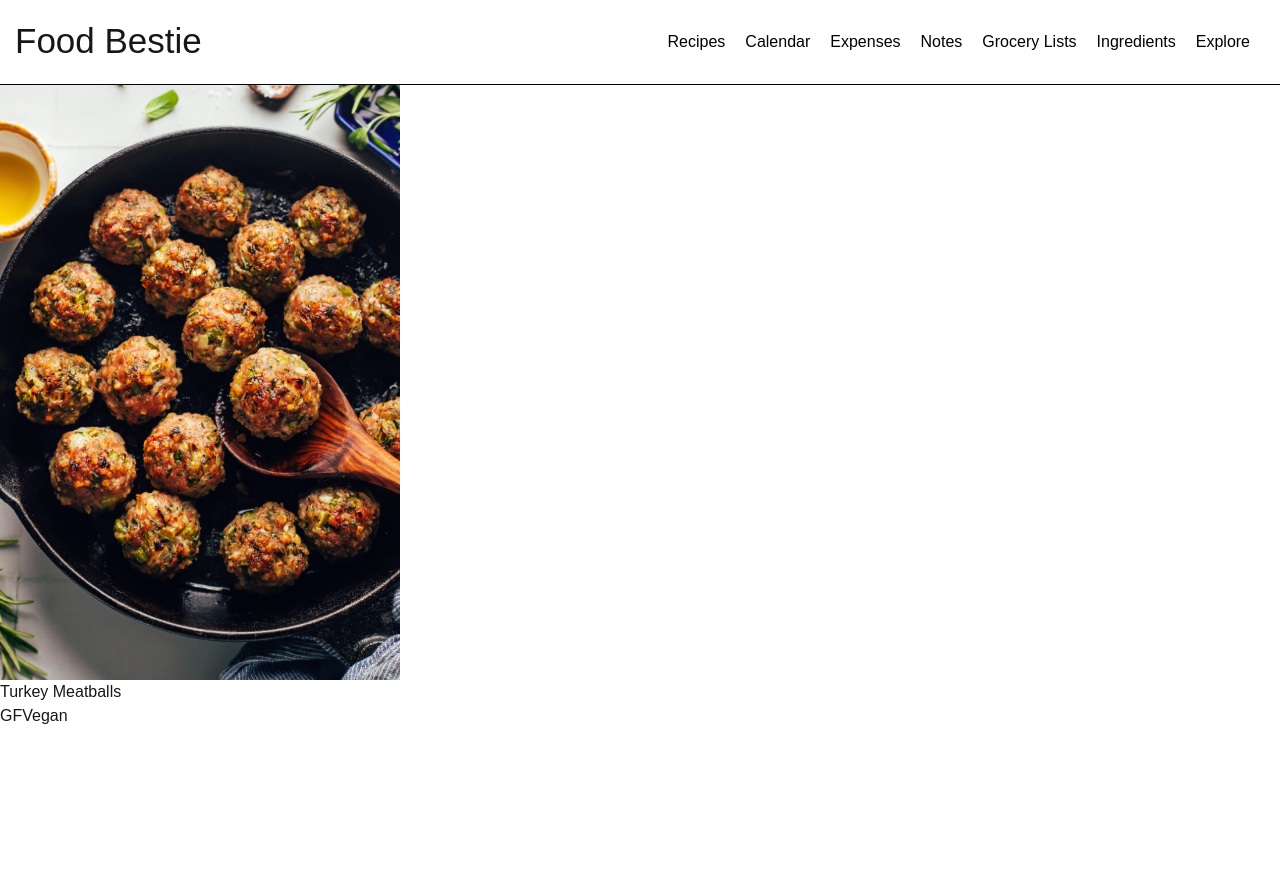
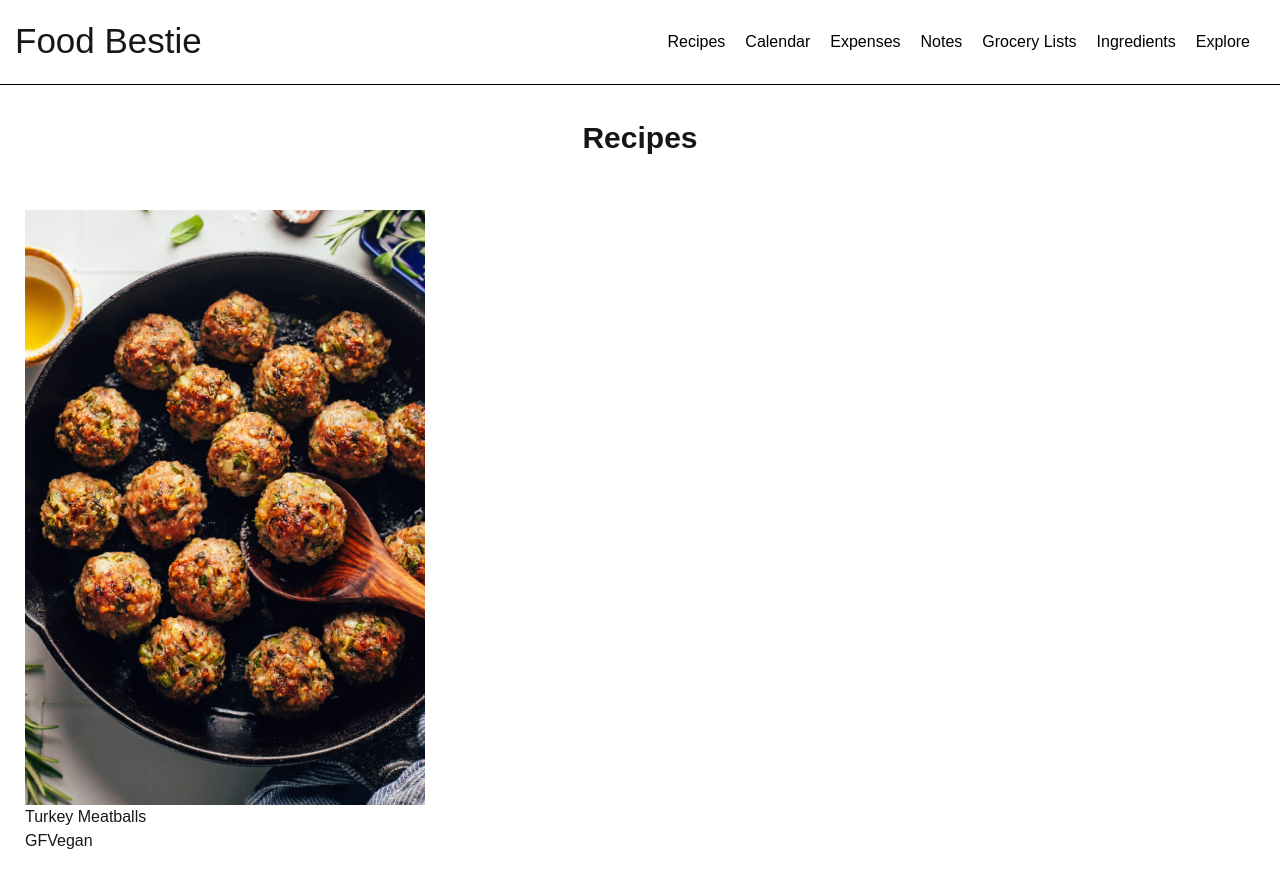
Before and after one commit to monicakrystal/foodplanner, a Next.js app: page /recipes in a window 1280 px wide. Before the commit the page ends 800 px from the top, so only its background shows below. Built offline with nearby package versions, Linux system fonts and the light colour scheme.

Commit message:
added recipe title; slight flex design

```diff
--- a/app/recipes/page.tsx
+++ b/app/recipes/page.tsx
@@ -6,7 +6,13 @@ import styles from "./pages.module.css"
 const Page = () => {
   return (
     <div className={styles.container}>
+      <div className={styles.topText}>
+        <h1>Recipes</h1>
+      </div>
+      <div className={styles.recipesContainer}>
+
       <RecipeThumbnail/>
+      </div>
     </div>
   )
 }
--- a/app/recipes/pages.module.css
+++ b/app/recipes/pages.module.css
@@ -0,0 +1,17 @@
+.container {
+    display: flex;
+    flex-direction: column;
+
+    margin: 30px 25px;
+}
+
+.topText {
+    display: flex;
+    justify-content: center;
+    margin-bottom: 50px;
+}
+
+.topText h1 {
+    font-size: 30px;
+    font-weight: 600;
+}
```
